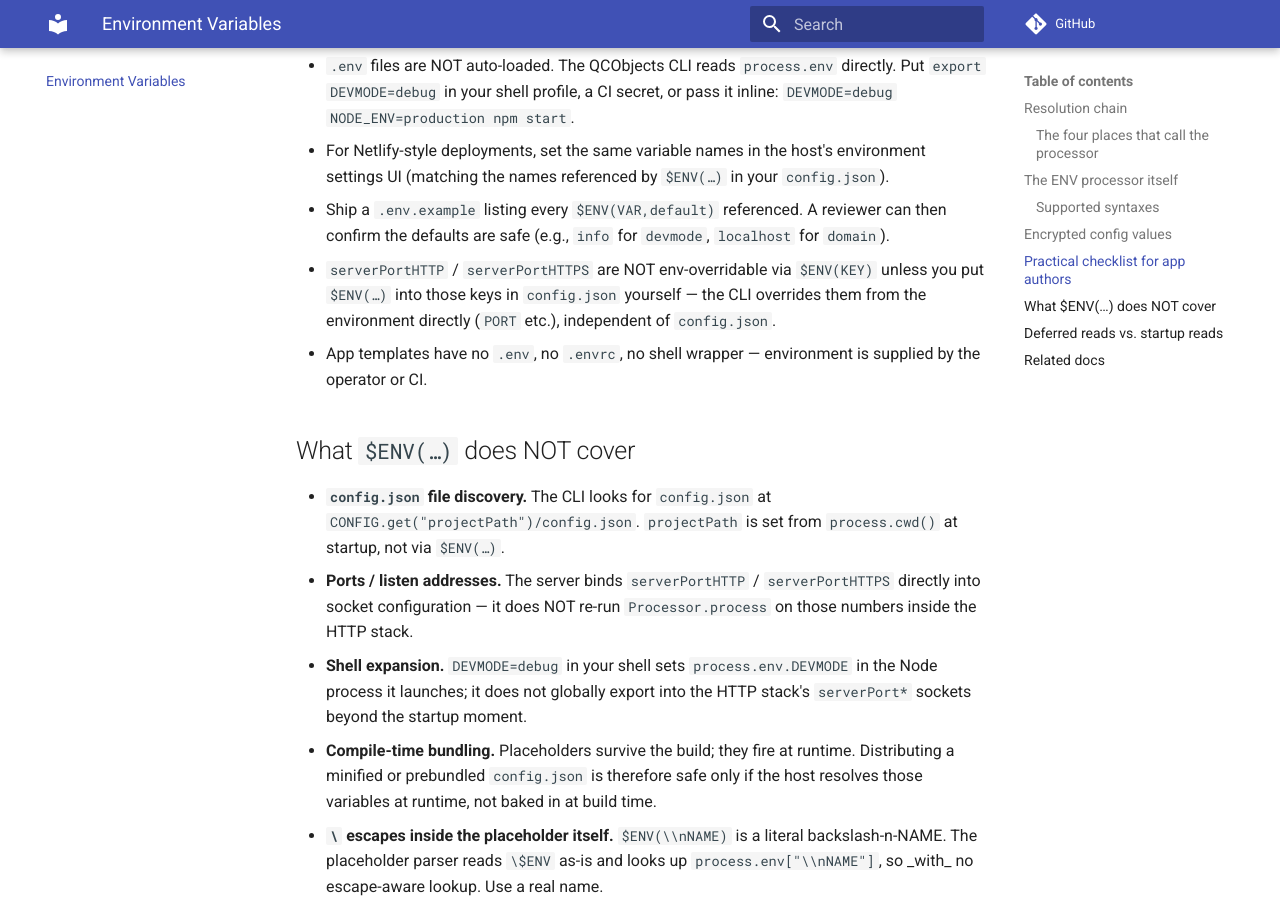
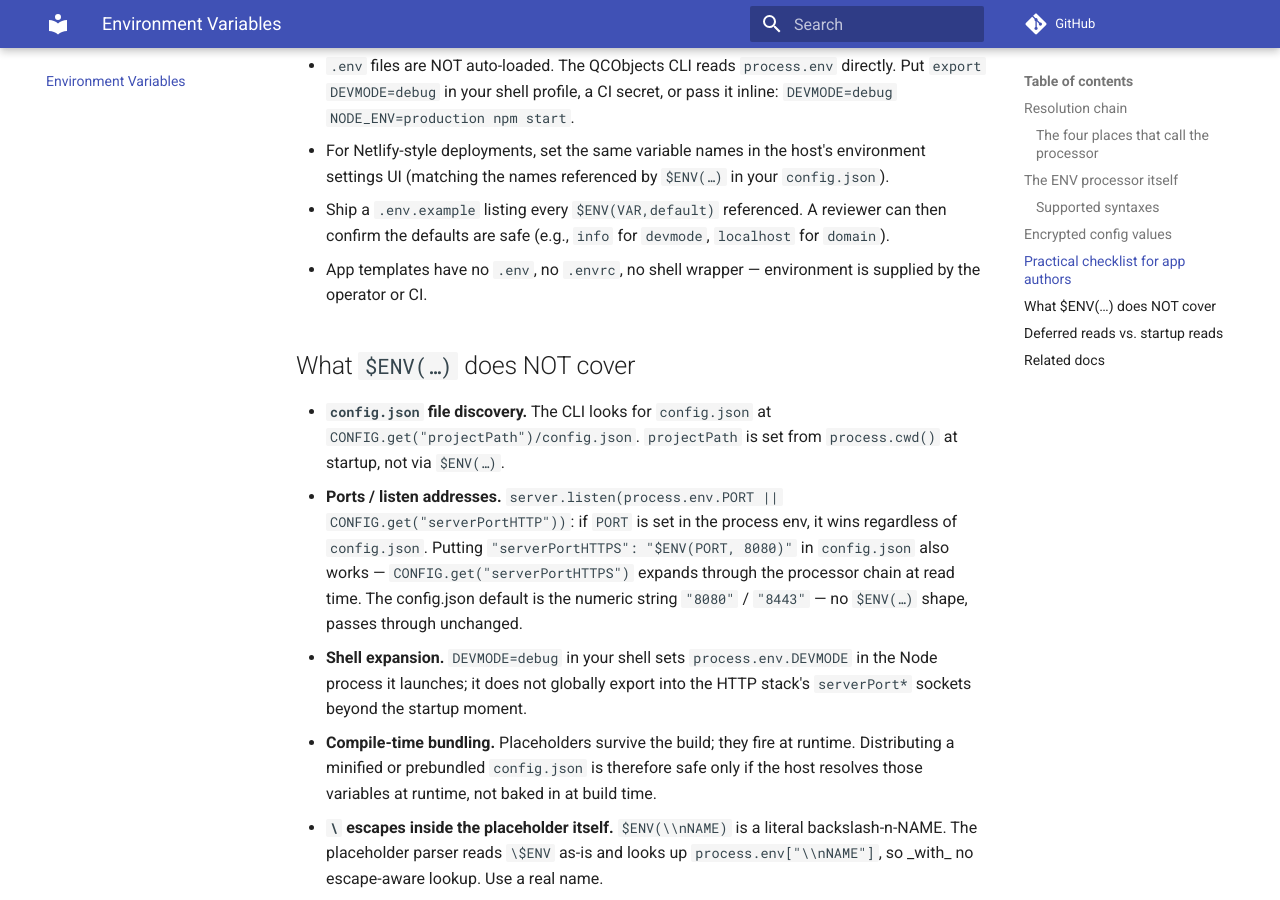
Before and after one commit to QCObjects/product-specs, an MkDocs documentation site: the page built from docs/18-environment-variables.md, in a window 1280 px wide and 900 px high, scrolled down 2490 px. Built offline with MkDocs 1.6.1 and Material for MkDocs 9.7.7, drawn with Linux system fonts in a browser that asks for light colours; comment, search, counter and statistics services are not loaded.

Commit message:
docs: fix contradiction between the PORT-precedence and $ENV-in-config bullets
Removes the incorrect 'NOT env-overridable' bullet (contradicted by the working $ENV(PORT) shape in config.json verified in the runtime). The correct bullet now documents both: process.env.PORT wins over config.json, and config.json's serverPortHTTP/serverPortHTTPS expands $ENV(PORT, 8080) via the processor chain at read time.

```diff
--- a/docs/18-environment-variables.md
+++ b/docs/18-environment-variables.md
@@ -112,8 +112,6 @@ is asked for and never participate in the `$ENV(…)` expansion.
 - Ship a `.env.example` listing every `$ENV(VAR,default)` referenced. A
   reviewer can then confirm the defaults are safe (e.g., `info` for
   `devmode`, `localhost` for `domain`).
-- `serverPortHTTP` / `serverPortHTTPS` are NOT env-overridable via
-  `$ENV(KEY)` unless you put `$ENV(…)` into those keys in `config.json` yourself — the CLI overrides them from the environment directly (`PORT` etc.), independent of `config.json`.
 - App templates have no `.env`, no `.envrc`, no shell wrapper — environment is
   supplied by the operator or CI.
 
@@ -122,9 +120,12 @@ is asked for and never participate in the `$ENV(…)` expansion.
 - **`config.json` file discovery.** The CLI looks for `config.json` at
   `CONFIG.get("projectPath")/config.json`. `projectPath` is set from
   `process.cwd()` at startup, not via `$ENV(…)`.
-- **Ports / listen addresses.** The server binds `serverPortHTTP` /
-  `serverPortHTTPS` directly into socket configuration — it does NOT re-run
-  `Processor.process` on those numbers inside the HTTP stack.
+- **Ports / listen addresses.** `server.listen(process.env.PORT || CONFIG.get("serverPortHTTP"))`:
+  if `PORT` is set in the process env, it wins regardless of `config.json`.
+  Putting `"serverPortHTTPS": "$ENV(PORT, 8080)"` in `config.json` also works —
+  `CONFIG.get("serverPortHTTPS")` expands through the processor chain at read
+  time. The config.json default is the numeric string `"8080"` / `"8443"` — no
+  `$ENV(…)` shape, passes through unchanged.
 - **Shell expansion.** `DEVMODE=debug` in your shell sets `process.env.DEVMODE`
   in the Node process it launches; it does not globally export into the HTTP
   stack's `serverPort*` sockets beyond the startup moment.
```
